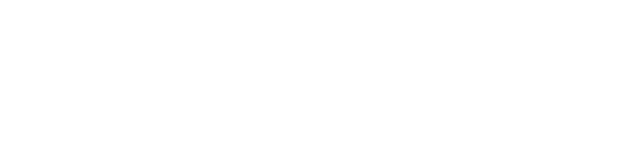
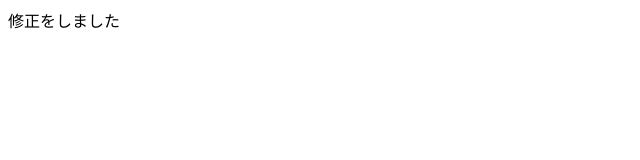
Before and after one commit to enomari/github_practice, a plain HTML site: page index.html in a window 1280 px wide. Shown: the whole page, without its empty margins (0-640 px from the left). Drawn offline with Linux system fonts and the light colour scheme.

```diff
--- a/index.html
+++ b/index.html
@@ -1 +1,3 @@
 <html>
+
+修正をしました
```
